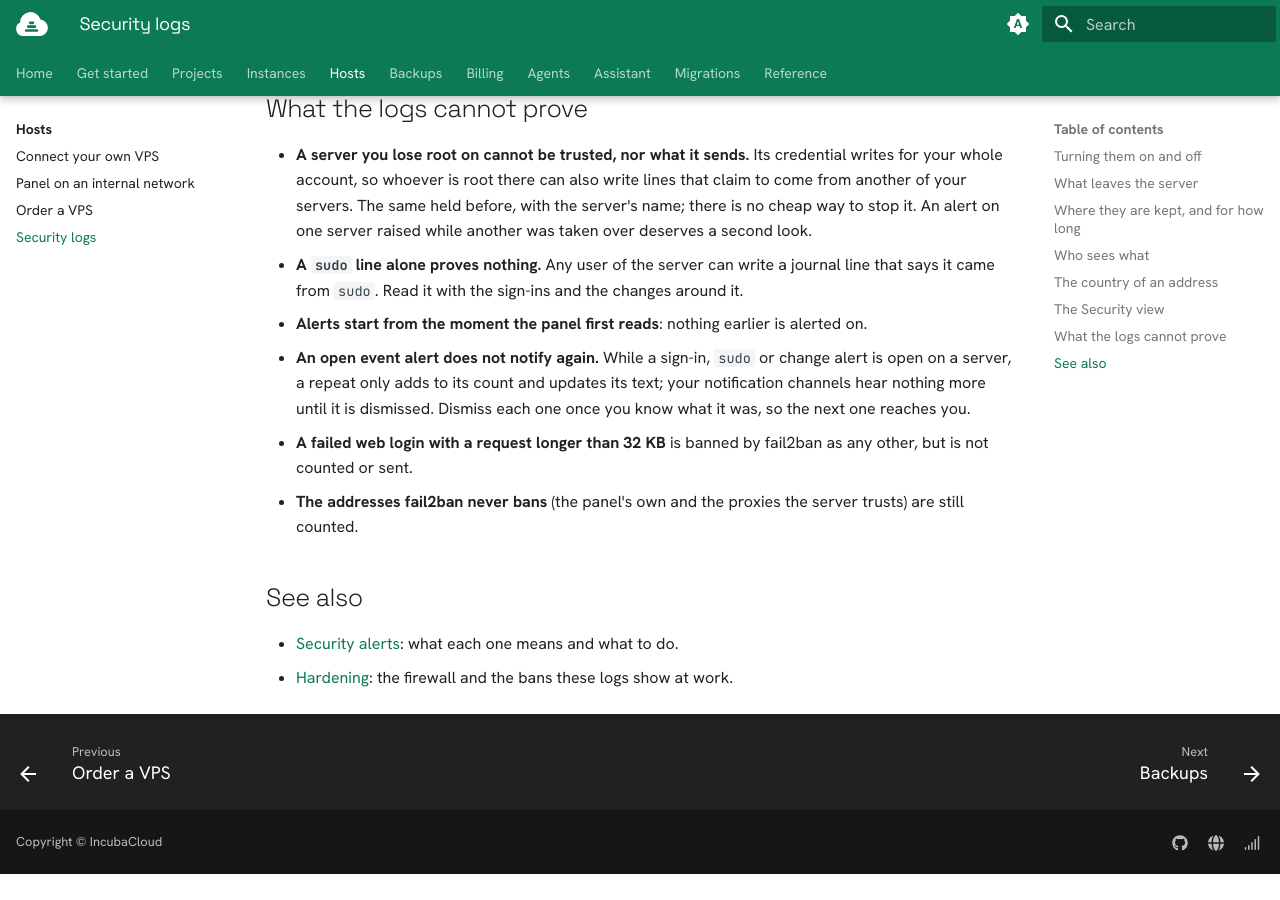
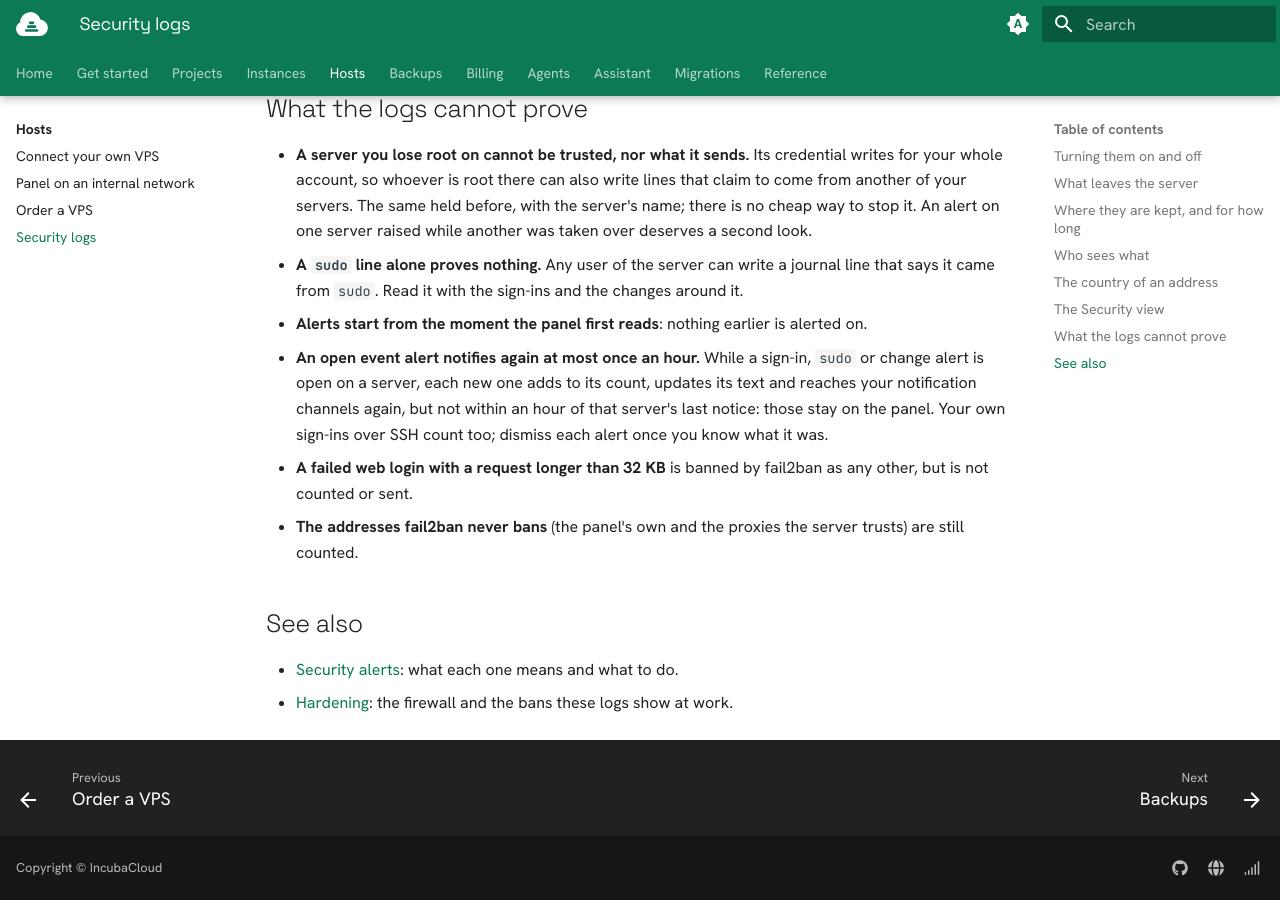
Before and after one commit to incubacloud/incubacloud, an MkDocs documentation site: the page built from docs/user/docs/hosts/security.md, in a window 1280 px wide and 900 px high, scrolled down 3202 px. Built offline with MkDocs 1.6.1 and Material for MkDocs 9.7.7, drawn with Linux system fonts in a browser that asks for light colours; plug-ins that fetch from the network failed and are left out; before the commit the page ends 4076 px from its top, so only the background shows below that.

Commit message:
[DOC] incubacloud: the user guide says that an open event alert notifies again on each new sign-in, sudo or change, at most once an hour per server, the ones within that hour staying on the panel (#84 final review M3, D8)

```diff
--- a/docs/user/docs/hosts/security.md
+++ b/docs/user/docs/hosts/security.md
@@ -132,11 +132,12 @@ its switch is off.
   the changes around it.
 - **Alerts start from the moment the panel first reads**: nothing earlier is
   alerted on.
-- **An open event alert does not notify again.** While a sign-in, `sudo` or
-  change alert is open on a server, a repeat only adds to its count and
-  updates its text; your notification channels hear nothing more until it
-  is dismissed. Dismiss each one once you know what it was, so the next one
-  reaches you.
+- **An open event alert notifies again at most once an hour.** While a
+  sign-in, `sudo` or change alert is open on a server, each new one adds to
+  its count, updates its text and reaches your notification channels again,
+  but not within an hour of that server's last notice: those stay on the
+  panel. Your own sign-ins over SSH count too; dismiss each alert once you
+  know what it was.
 - **A failed web login with a request longer than 32 KB** is banned by
   fail2ban as any other, but is not counted or sent.
 - **The addresses fail2ban never bans** (the panel's own and the proxies the
```
Also changed, not shown: docs/user/docs/reference/security-alerts.md (+4 -4 lines).
